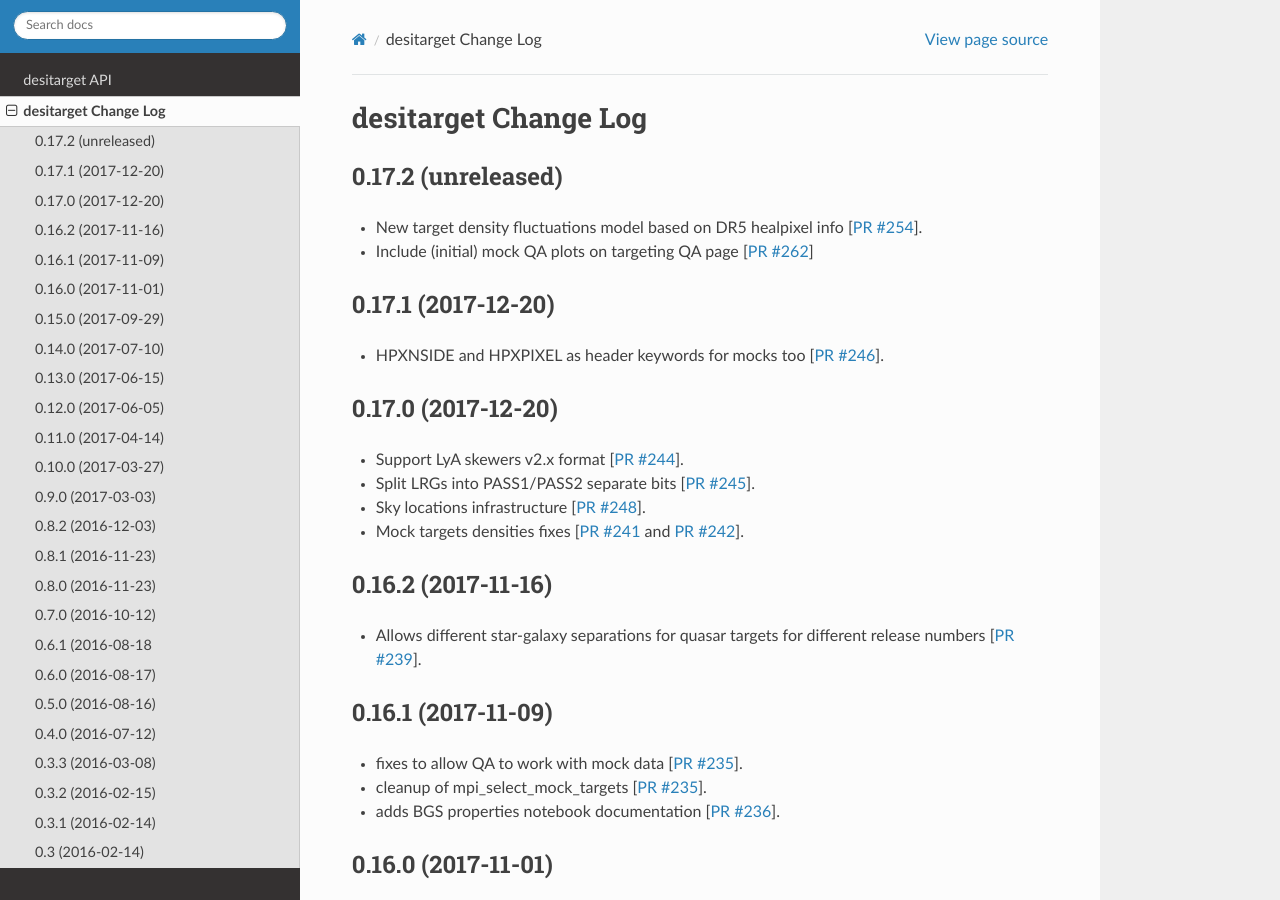
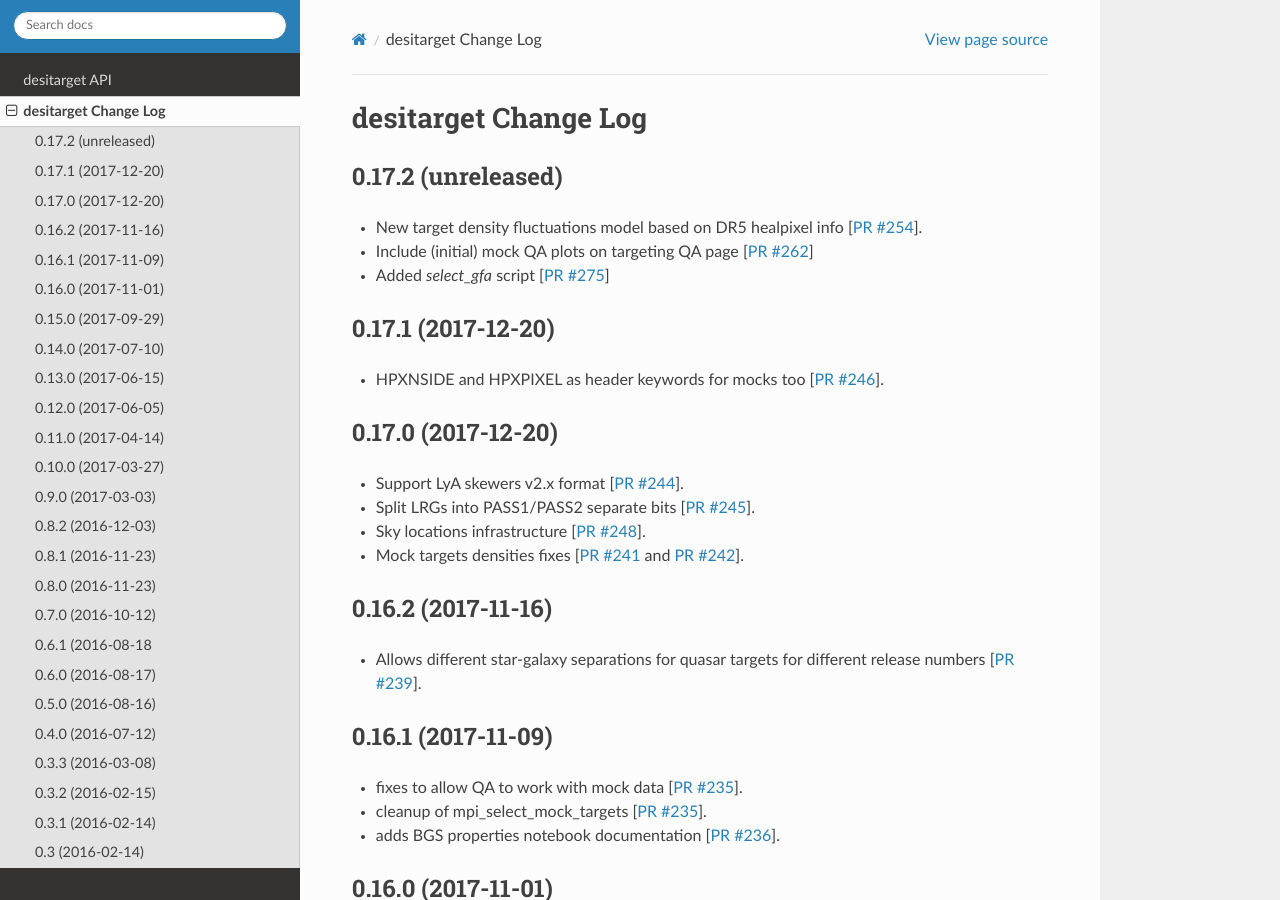
Before and after one commit to desihub/desitarget, a Sphinx documentation site: the page built from doc/changes.rst, in a window 1280 px wide and 900 px high. Built offline with Sphinx 7.4.7 and the Read the Docs theme 2.0.0, drawn with Linux system fonts in a browser that asks for light colours.

```diff
--- a/doc/changes.rst
+++ b/doc/changes.rst
@@ -8,9 +8,11 @@
 * New target density fluctuations model based on DR5 healpixel info [`PR
   #254`_].
 * Include (initial) mock QA plots on targeting QA page [`PR #262`_]
+* Added `select_gfa` script [`PR #275`_]
 
 .. _`PR #254`: https://github.com/desihub/desitarget/pull/254
 .. _`PR #262`: https://github.com/desihub/desitarget/pull/262
+.. _`PR #275`: https://github.com/desihub/desitarget/pull/275
 
 0.17.1 (2017-12-20)
 -------------------
```
Also changed, not shown: 1 other file.
